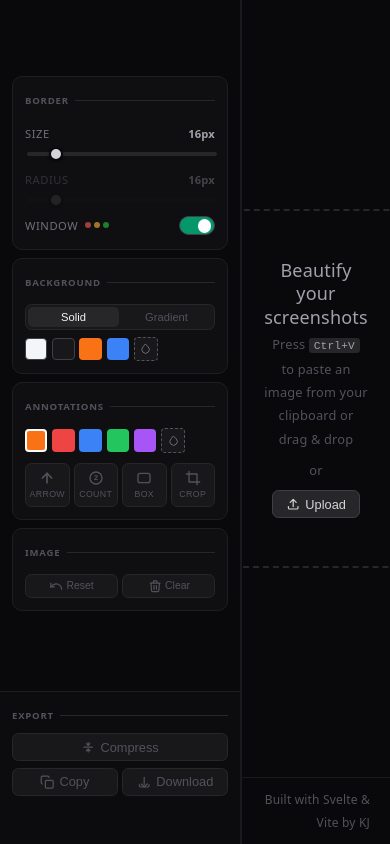
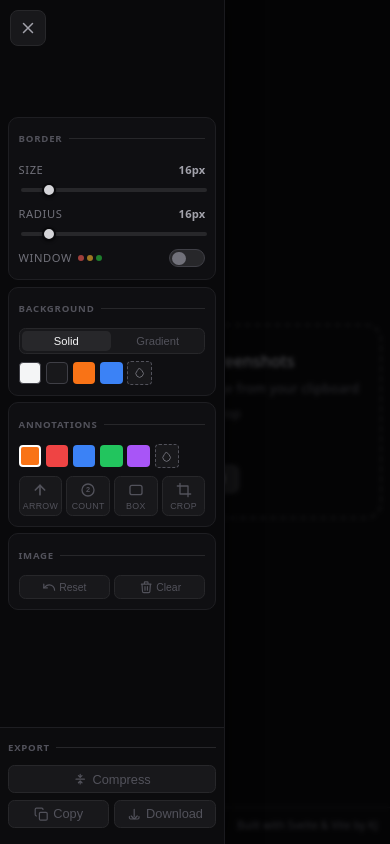
Before and after one commit to kjteaches/screenpapa, a Svelte app: page / in a window 390 px wide. Both pictures are taken after a click on the button "Toggle sidebar". Built offline with nearby package versions, Linux system fonts and the light colour scheme.

Commit message:
widescreen responsive

```diff
--- a/src/App.svelte
+++ b/src/App.svelte
@@ -72,6 +72,9 @@
 
   // state: drag-and-drop
   let isDraggingOver = false;
+
+  // state: sidebar visibility (mobile)
+  let sidebarOpen = false;
 
   // state: sidebar scroll indicator
   let sidebarScrollEl;
@@ -916,7 +919,7 @@
 <!-- svelte-ignore a11y-click-events-have-key-events -->
 <!-- svelte-ignore a11y-no-static-element-interactions -->
 <div class="app" on:click={onAppClick}>
-  <div class="sidebar">
+  <div class="sidebar" class:sidebar-open={sidebarOpen}>
     <div
       class="sidebar-scroll"
       bind:this={sidebarScrollEl}
@@ -1469,6 +1472,41 @@
   <div class="vdivider"></div>
 
   <div class="main-area">
+    <button
+      class="sidebar-toggle"
+      on:click={() => (sidebarOpen = !sidebarOpen)}
+      aria-label="Toggle sidebar"
+    >
+      {#if sidebarOpen}
+        <svg
+          width="18"
+          height="18"
+          viewBox="0 0 24 24"
+          fill="none"
+          stroke="currentColor"
+          stroke-width="2"
+          stroke-linecap="round"><path d="M18 6L6 18M6 6l12 12" /></svg
+        >
+      {:else}
+        <svg
+          width="18"
+          height="18"
+          viewBox="0 0 24 24"
+          fill="none"
+          stroke="currentColor"
+          stroke-width="2"
+          stroke-linecap="round"><path d="M3 12h18M3 6h18M3 18h18" /></svg
+        >
+      {/if}
+    </button>
+    {#if sidebarOpen}
+      <!-- svelte-ignore a11y-click-events-have-key-events -->
+      <!-- svelte-ignore a11y-no-static-element-interactions -->
+      <div
+        class="sidebar-backdrop"
+        on:click={() => (sidebarOpen = false)}
+      ></div>
+    {/if}
     <!-- svelte-ignore a11y-click-events-have-key-events -->
     <!-- svelte-ignore a11y-no-static-element-interactions -->
     <div
@@ -1536,7 +1574,8 @@
                 style="border-radius:{windowEnabled
                   ? '0'
                   : borderRadius +
-                    'px'}; max-width:calc(100vw - 20rem - {borderSize * 2 +
+                    'px'}; max-width:calc(var(--canvas-w, 100vw - 17rem) - {borderSize *
+                  2 +
                   48}px); max-height:calc(100vh - {borderSize * 2 +
                   (windowEnabled ? CHROME_H : 0) +
                   96}px)"
@@ -1868,6 +1907,8 @@
     flex-direction: column;
     height: 100vh;
     border-right: 1px solid #1a1a1e;
+    z-index: 50;
+    transition: transform 0.25s ease;
   }
   .sidebar-scroll {
     flex: 1;
@@ -1875,8 +1916,12 @@
     padding: 0.75rem 0.75rem 1rem;
     display: flex;
     flex-direction: column;
-    justify-content: center;
     gap: 0.5rem;
+  }
+  .sidebar-scroll::before,
+  .sidebar-scroll::after {
+    content: "";
+    flex: 1;
   }
   .sidebar-scroll::-webkit-scrollbar {
     width: 4px;
@@ -2470,7 +2515,6 @@
     width: 1px;
     background: #1a1a1e;
     flex-shrink: 0;
-    height: 100vh;
   }
 
   .main-area {
@@ -2482,6 +2526,7 @@
     position: relative;
   }
   .canvas-area {
+    --canvas-w: 100vw - 17rem;
     flex: 1;
     display: flex;
     align-items: center;
@@ -2835,4 +2880,126 @@
   .confirm-delete-btn:hover {
     background: #991b1b;
   }
+
+  /* ─── MOBILE TOGGLE & BACKDROP ─── */
+  .sidebar-toggle {
+    display: none;
+  }
+  .sidebar-backdrop {
+    display: none;
+  }
+
+  /* ─── RESPONSIVE: mid screens ── */
+  @media (max-width: 960px) {
+    .sidebar {
+      width: 13.5rem;
+    }
+    .canvas-area {
+      --canvas-w: 100vw - 15rem;
+      padding: 1rem;
+    }
+    .prompt {
+      padding: 2rem 2.5rem;
+    }
+  }
+
+  /* ─── RESPONSIVE: narrow ─────── */
+  @media (max-width: 720px) {
+    .sidebar {
+      position: fixed;
+      top: 0;
+      left: 0;
+      bottom: 0;
+      width: 16rem;
+      transform: translateX(-100%);
+      background: #09090b;
+      box-shadow: 4px 0 24px rgba(0, 0, 0, 0.5);
+    }
+    .sidebar.sidebar-open {
+      transform: translateX(0);
+    }
+    .vdivider {
+      display: none;
+    }
+    .sidebar-toggle {
+      display: flex;
+      align-items: center;
+      justify-content: center;
+      position: fixed;
+      top: 0.6rem;
+      left: 0.6rem;
+      z-index: 60;
+      width: 2.25rem;
+      height: 2.25rem;
+      border-radius: 0.5rem;
+      background: #18181b;
+      border: 1px solid #27272a;
+      color: #a1a1aa;
+      cursor: pointer;
+      transition: background 0.15s;
+    }
+    .sidebar-toggle:hover {
+      background: #27272a;
+    }
+    .sidebar-backdrop {
+      display: block;
+      position: fixed;
+      inset: 0;
+      z-index: 40;
+      background: rgba(0, 0, 0, 0.5);
+      backdrop-filter: blur(2px);
+    }
+    .canvas-area {
+      --canvas-w: 100vw;
+      padding: 0.75rem;
+      padding-top: 3rem;
+    }
+    .main-area {
+      height: 100vh;
+    }
+    .prompt {
+      padding: 2rem 1.5rem;
+    }
+    .prompt-title {
+      font-size: 1rem;
+    }
+    .crop-float-actions {
+      bottom: 0.75rem;
+      padding: 0.35rem 0.5rem;
+    }
+    .footer {
+      padding: 0.4rem 0.75rem;
+    }
+    .footer p {
+      font-size: 0.65rem;
+    }
+  }
+
+  /* ─── RESPONSIVE: very narrow ── */
+  @media (max-width: 480px) {
+    .sidebar {
+      width: 14rem;
+    }
+    .section-card {
+      padding: 0.6rem;
+      gap: 0.5rem;
+    }
+    .sidebar-scroll {
+      padding: 0.5rem;
+      gap: 0.4rem;
+    }
+    .sidebar-actions {
+      padding: 0.5rem 0.5rem 1rem;
+    }
+    .tool-btn {
+      height: 2.5rem;
+    }
+    .canvas-area {
+      padding: 0.5rem;
+      padding-top: 2.75rem;
+    }
+    .prompt {
+      padding: 1.5rem 1rem;
+    }
+  }
 </style>
```
Also changed, not shown: 1 other file (tests, documents, lock files or other folders).
